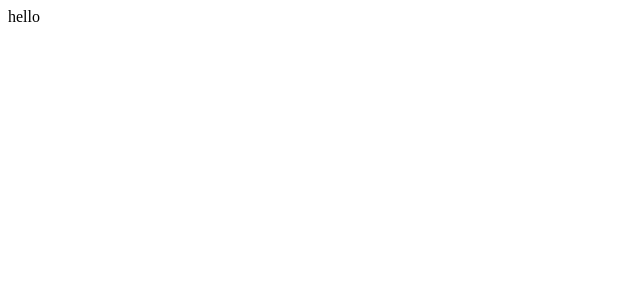
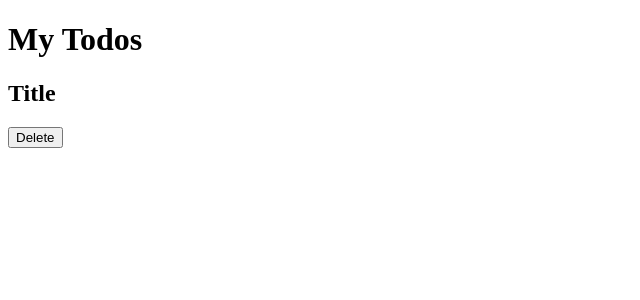
Before and after one commit to CD-Mackay/react-example, a React (Create React App) app: page / in a window 1280 px wide. Shown: the top 300 px of the page, without its empty margins (0-640 px from the left). Built offline with nearby package versions, Linux system fonts and the light colour scheme.

Commit message:
add todo

```diff
--- a/src/App.js
+++ b/src/App.js
@@ -1,5 +1,13 @@
 function App() {
-  return <div className="App">hello</div>;
+  return (
+    <div>
+      <h1>My Todos</h1>
+      <div>
+        <h2>Title</h2>
+        <button>Delete</button>
+      </div>
+    </div>
+  );
 }
 
 export default App;
```
